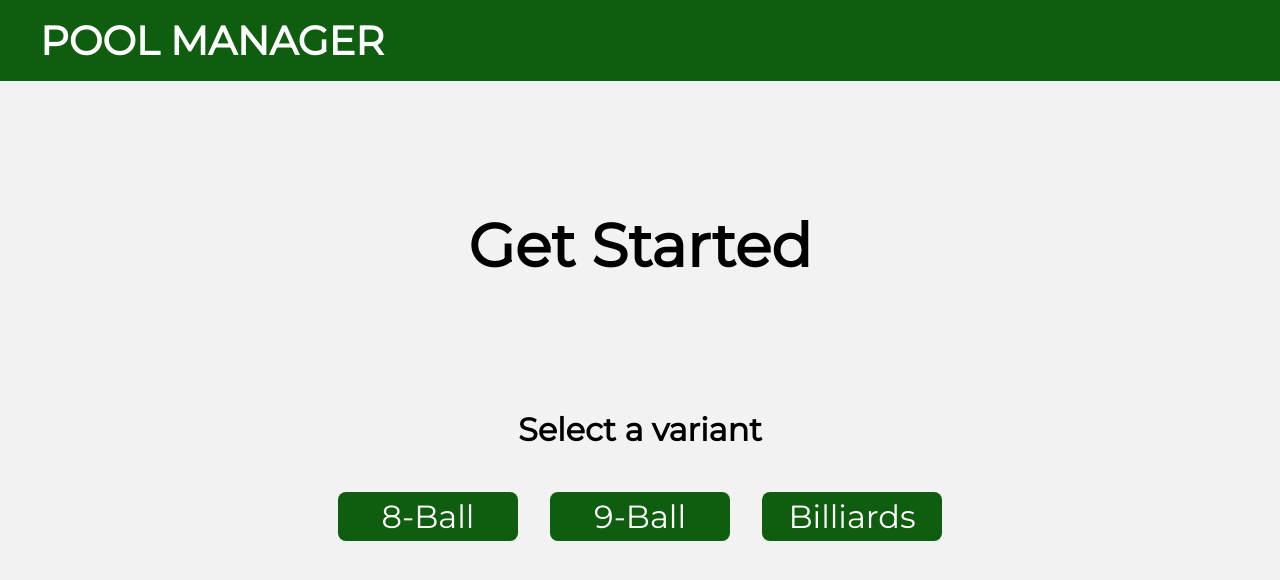
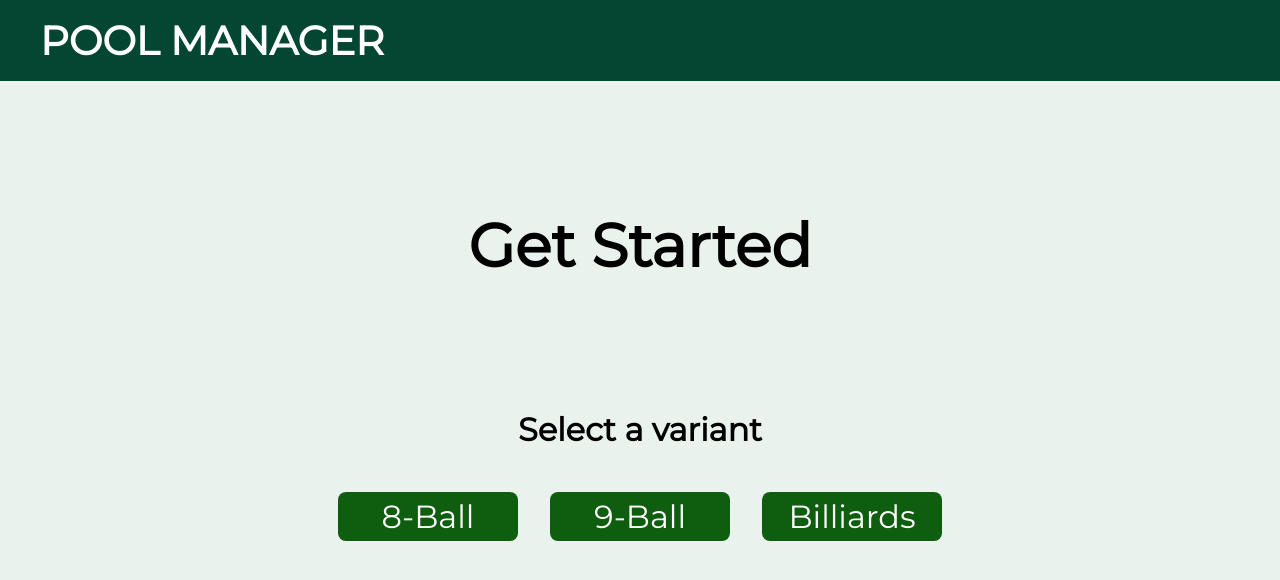
Before and after one commit to NLDInterns2019/nld-pool-league, a React (Create React App) app in the folder client/: page / in a window 1280 px wide. Shown: the top 580 px of the page. Built offline with nearby package versions, Linux system fonts and the light colour scheme.

Commit message:
Changed colour scheme (not final) and removed alert when creating a season

```diff
--- a/client/src/App.css
+++ b/client/src/App.css
@@ -5,7 +5,8 @@ body {
   margin: 0rem;
   border: 0rem;
   font-family: "Montserrat";
-  background-color: #f2f2f2;
+  /*background-color: #f2f2f2;*/
+  background-color: #e9f2ed;
   min-width: 800px;
 }
 
@@ -19,7 +20,10 @@ h3 {
 
 /* ==== Header ==== */
 .header {
-  background-color: #0f5d0f;
+  /*background-color: #0f5d0f;*/
+  /*background-color: #025939;*/
+  background-color: #034732;
+
   color: white;
   padding: 1rem;
 }
@@ -83,7 +87,9 @@ h3 {
   padding-left: 2.5rem;
   padding-top: 0.5rem;
   padding-bottom: 0.5rem;
-  background-color: #999999;
+  /*background-color: #999999;*/
+  /*background-color: #05a678;*/
+  background-color: #1f7058;
   box-shadow: 0px 8px 10px -6px;
   margin-bottom: 2.5rem;
 }
@@ -118,7 +124,10 @@ h3 {
 /* ==== Table ==== */
 table th {
   padding: 5px 15px 5px 15px;
-  background-color: #0f5d0f;
+  /*background-color: #0f5d0f;*/
+  /*background-color: #025939;*/
+  background-color: #034732;
+  /*background-color: #1a936f;*/
   color: white;
 }
 
@@ -210,7 +219,11 @@ select {
 
 /* ==== Buttons ==== */
 button {
-  background-color: #0f5d0f;
+  /*background-color: #0f5d0f;*/
+  /*background-color: #025939;*/
+  /*background-color: #034732;*/
+  /*background-color: #1a936f;*/
+  background-color: #127e5c;
   color: white;
   font-family: "Montserrat";
   padding: 5px 15px 5px 15px;
@@ -231,7 +244,8 @@ button:hover {
 }
 
 .removeBtn {
-  background-color: #c40000;
+  /*background-color: #c40000;*/
+  background-color: #e23e4b;
   margin-left: 0.5rem;
 }
 
@@ -283,7 +297,8 @@ button:hover {
 }
 
 .form-popup .createSeasonForm .removeBtn {
-  background-color: #c40000;
+  /*background-color: #c40000;*/
+  background-color: #e23e4b;
 }
 
 .form-popup .createSeasonForm {
--- a/client/src/components/CreateSeasonForm.js
+++ b/client/src/components/CreateSeasonForm.js
@@ -66,7 +66,6 @@ class CreateSeasonForm extends Component {
     if (!valid.valid) {
       window.alert(valid.message);
     } else {
-      alert("creating season...");
       this.props.createSeason(this.state);
       document.getElementById("container").style.display = "none";
       this.setState(this.initialState);
```
